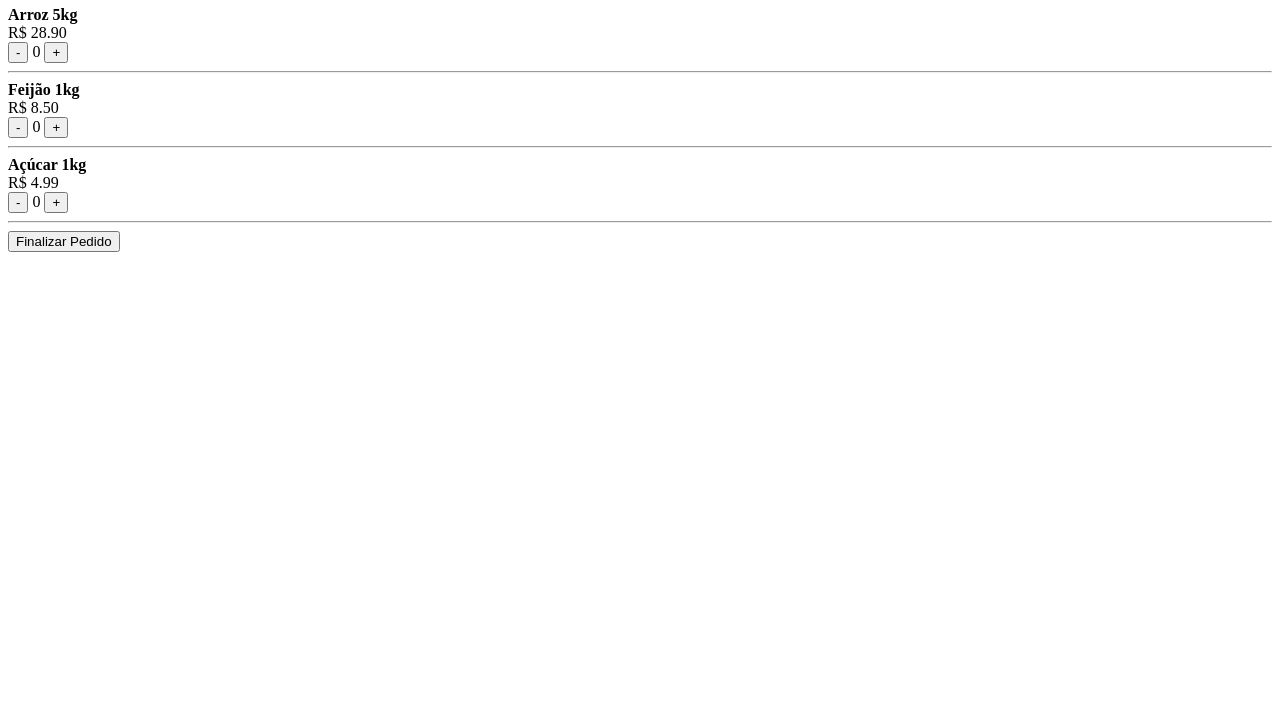
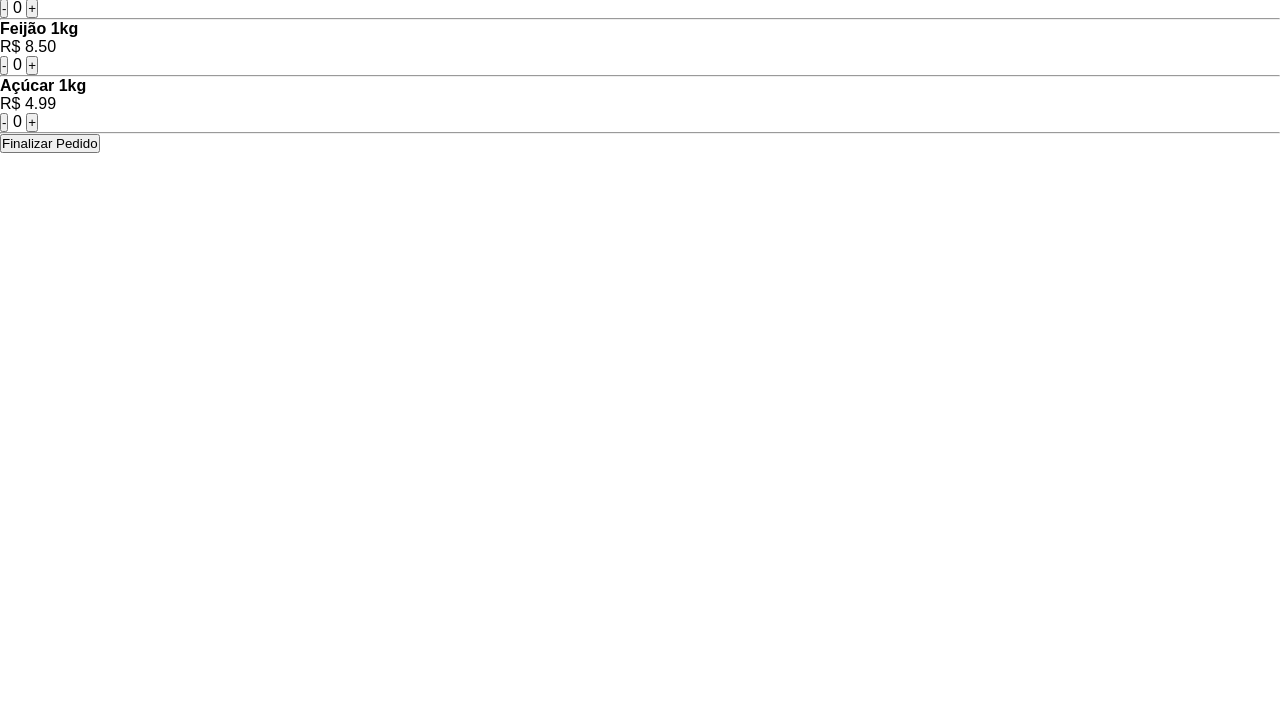
Before and after one commit to RaikanKleberson/pedeaki, a plain HTML site: page index.html in a window 1280 px wide. Shown: the part 74-800 px from the top of the page. Drawn offline with Linux system fonts and the light colour scheme.

Commit message:
Alteração do codigo HTML

```diff
--- a/index.html
+++ b/index.html
@@ -4,7 +4,7 @@
     <meta charset="UTF-8">
     <meta name="viewport" content="width=device-width, initial-scale=1.0">
     <title>PEDEAKI - Catálogo Online</title>
-    <link rel="stylesheet" href="/src/css/styes.css">
+    <link rel="stylesheet" href="/src/css/styles.css">
 </head>
 <body>
 
```
